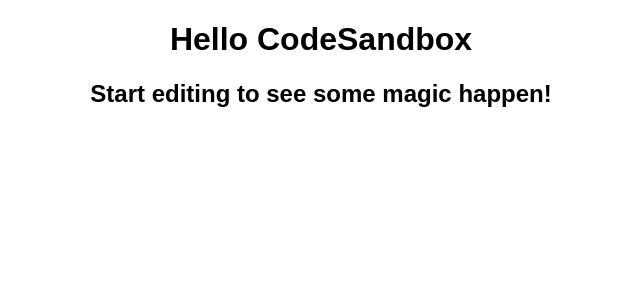
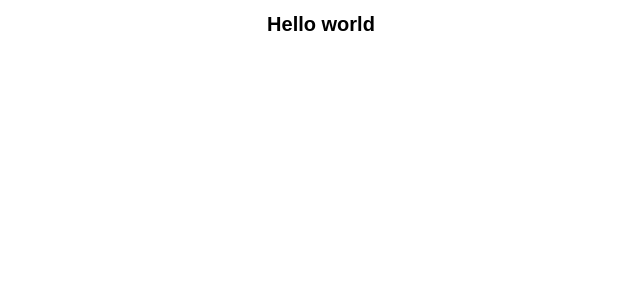
Before and after one commit to MalbonaGenio/React-Movie-Search, a React (Create React App) app: page / in a window 1280 px wide. Shown: the top 300 px of the page, without its empty margins (319-959 px from the left). Built offline with nearby package versions, Linux system fonts and the light colour scheme.

Commit message:
initial commit

```diff
--- a/src/App.js
+++ b/src/App.js
@@ -3,8 +3,7 @@
 export default function App() {
   return (
     <div className="App">
-      <h1>Hello CodeSandbox</h1>
-      <h2>Start editing to see some magic happen!</h2>
+      <h1>Hello world</h1>
     </div>
   );
 }
--- a/src/styles.css
+++ b/src/styles.css
@@ -2,3 +2,7 @@
   font-family: sans-serif;
   text-align: center;
 }
+
+html {
+  font-size: 10px;
+}
```
Also changed, not shown: 1 other file (tests, documents, lock files or other folders).
